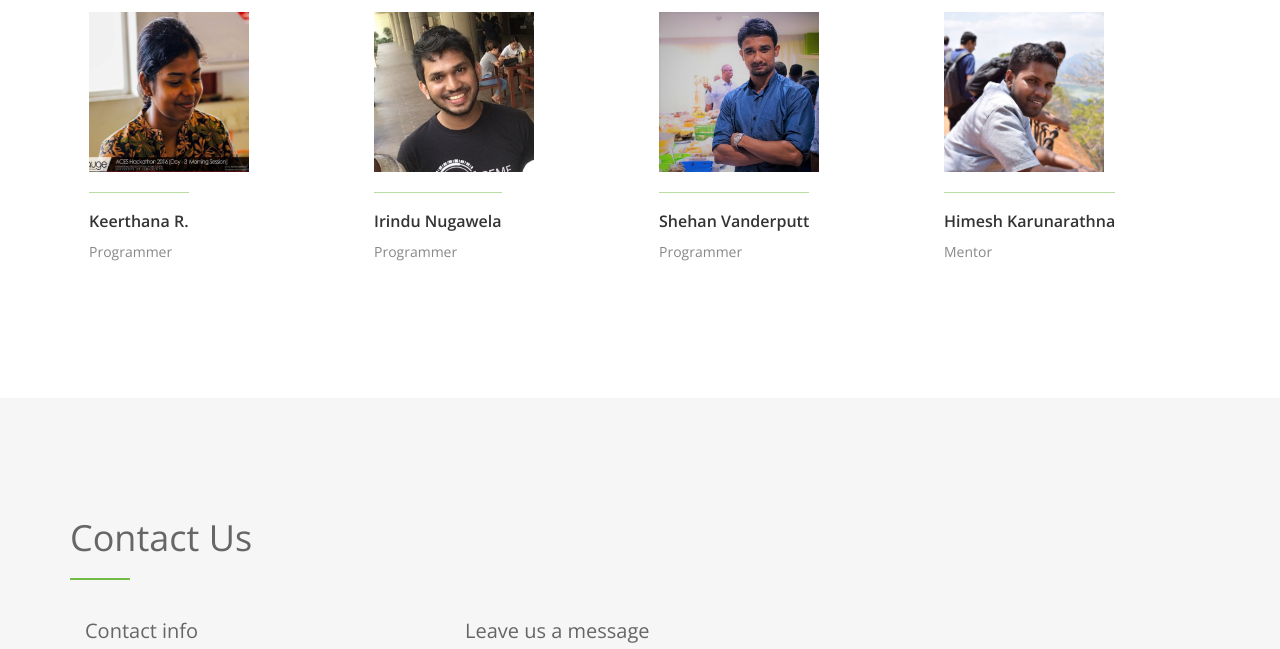
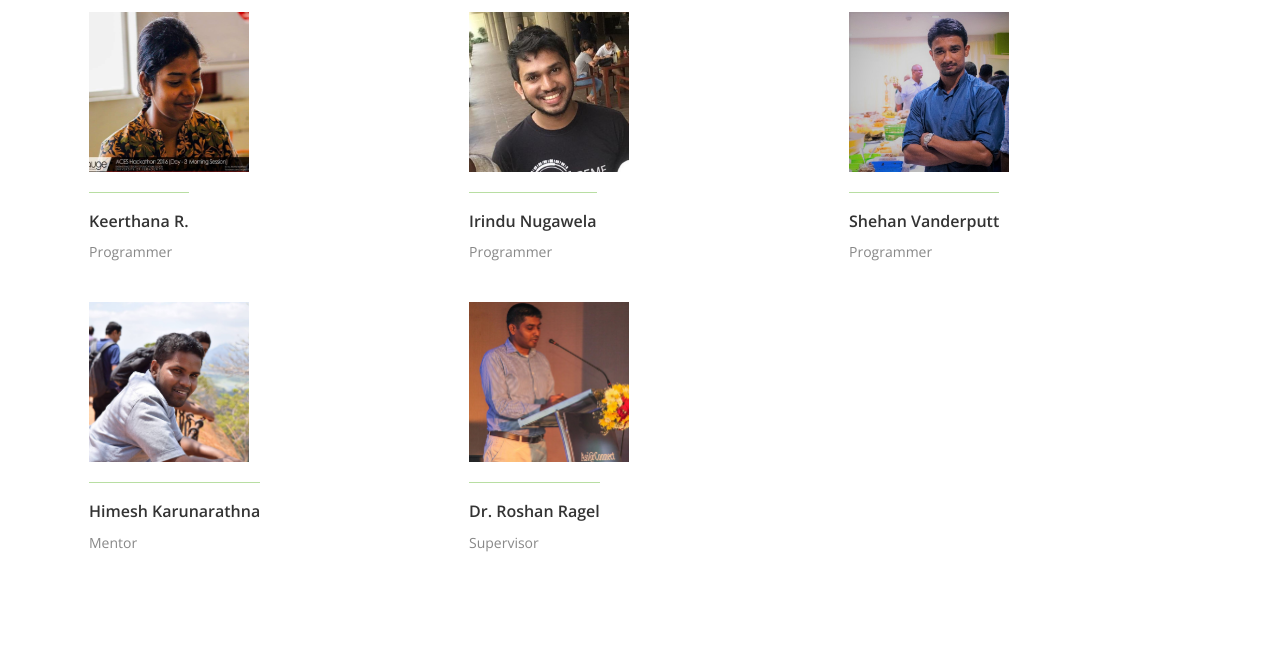
Before and after one commit to stanislous/PED-Scanner, a plain HTML site: page index.html in a window 1280 px wide. Shown: the part 2333-2982 px from the top of the page. Drawn offline with nearby package versions, Linux system fonts and the light colour scheme.

Commit message:
Supervisor of the Project.

```diff
--- a/index.html
+++ b/index.html
@@ -99,8 +99,10 @@
       </div>
       <div class="animate-box">
         <a style="font-size:16px; border-radius:3px; " class="btn btn-success" target=_blank href="https://github.com/Irindu/PEDScanner/archive/master.zip">Download</a>
-        <a style="font-size:16px; border-radius:3px; " class="btn btn-default" target=_blank  href="Doxygen/index.html">API Documentation</a>
-        <a style="font-size:16px; border-radius:3px; " class="btn btn-primary" target=_blank href="https://github.com/Irindu/PEDScanner.git">Github Repo</a>
+        <a style="font-size:16px; border-radius:3px; " class="btn btn-default" target=_blank href="Doxygen/index.html">API
+          Documentation</a>
+        <a style="font-size:16px; border-radius:3px; " class="btn btn-primary" target=_blank href="https://github.com/Irindu/PEDScanner.git">Github
+          Repo</a>
       </div>
     </div>
   </div>
@@ -120,7 +122,8 @@
         </div>
         <div class="col-md-3 col-sm-6 service"> <i class="fa fa-gears"></i>
           <h4>Detect the missing dependencies</h4>
-          <p>Dependencies of any dll file are like a web. Our tool can find each dependencies and display them user friendly.</p>
+          <p>Dependencies of any dll file are like a web. Our tool can find each dependencies and display them user
+            friendly.</p>
         </div>
         <div class="col-md-3 col-sm-6 service"> <i class="fa fa-times"></i>
           <h4>Detects invalid files</h4>
@@ -157,7 +160,7 @@
   <div id="example-section">
     <div class="container">
       <!-- <div class="section-title"> -->
-        <!-- <h2>Doxygen implementation of The project</h2>
+      <!-- <h2>Doxygen implementation of The project</h2>
         <hr>
       </div>
       <div class="text-justify">
@@ -178,7 +181,7 @@
         <hr>
       </div>
       <div id="row">
-        <div class="col-md-3 col-sm-6 team">
+        <div class="col-md-4 col-sm-6 team">
           <div class="thumbnail"> <img src="img/team/01.jpg" alt="..." class="team-img">
             <div class="caption">
               <h3>Keerthana R.</h3>
@@ -186,7 +189,7 @@
             </div>
           </div>
         </div>
-        <div class="col-md-3 col-sm-6 team">
+        <div class="col-md-4 col-sm-6 team">
           <div class="thumbnail"> <img src="img/team/02.jpg" alt="..." class="team-img">
             <div class="caption">
               <h3>Irindu Nugawela</h3>
@@ -194,7 +197,7 @@
             </div>
           </div>
         </div>
-        <div class="col-md-3 col-sm-6 team">
+        <div class="col-md-4 col-sm-6 team">
           <div class="thumbnail"> <img src="img/team/03.jpg" alt="..." class="team-img">
             <div class="caption">
               <h3>Shehan Vanderputt</h3>
@@ -202,11 +205,19 @@
             </div>
           </div>
         </div>
-        <div class="col-md-3 col-sm-6 team">
+        <div class="col-md-4 col-sm-6 team">
           <div class="thumbnail"> <img src="img/team/04.jpg" alt="..." class="team-img">
             <div class="caption">
               <h3>Himesh Karunarathna</h3>
               <p>Mentor</p>
+            </div>
+          </div>
+        </div>
+        <div class="col-md-4 col-sm-6 team">
+          <div class="thumbnail"> <img src="img/team/05.jpg" alt="..." class="team-img">
+            <div class="caption">
+              <h3>Dr. Roshan Ragel</h3>
+              <p>Supervisor</p>
             </div>
           </div>
         </div>
```
Also changed, not shown: img/team/05.jpg (renamed from img/team/d.jpg).
